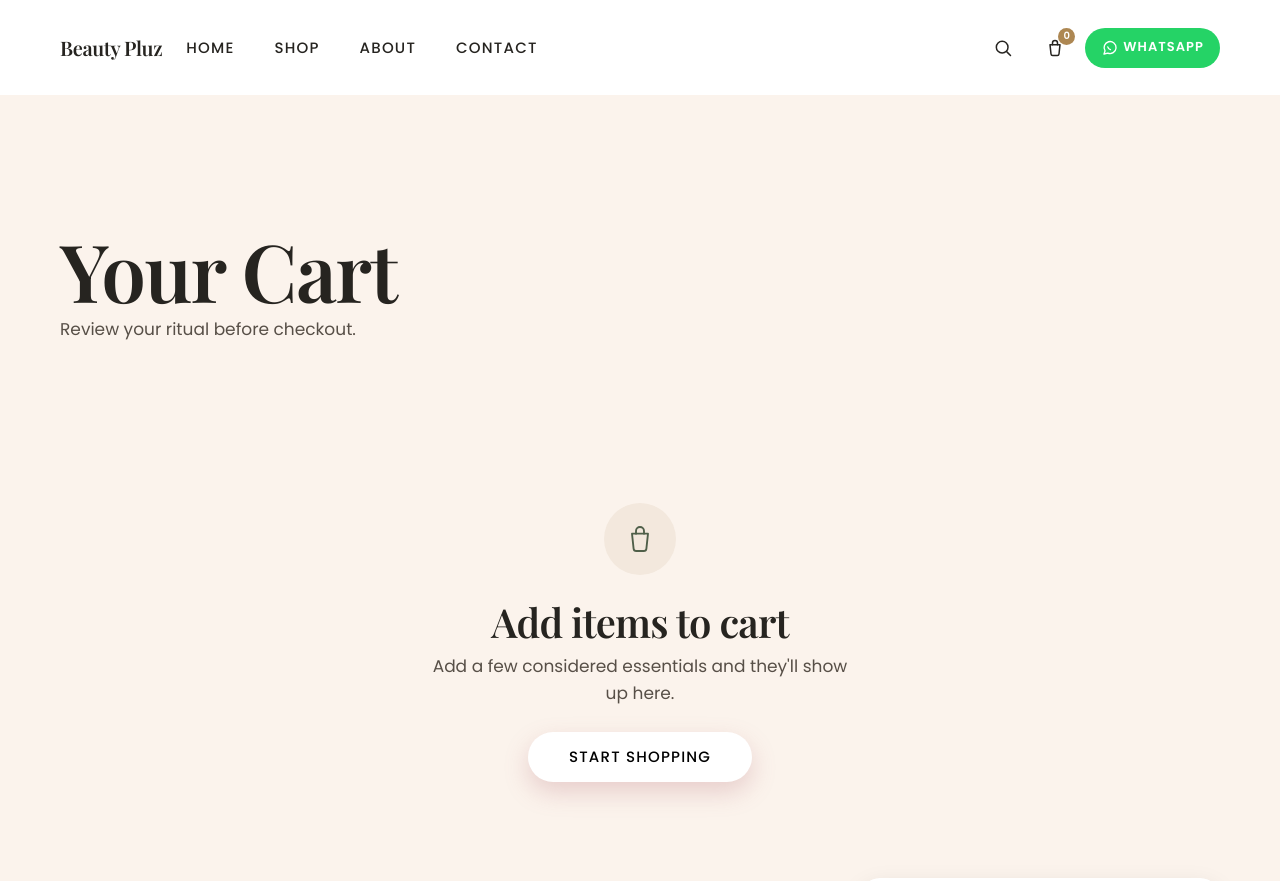
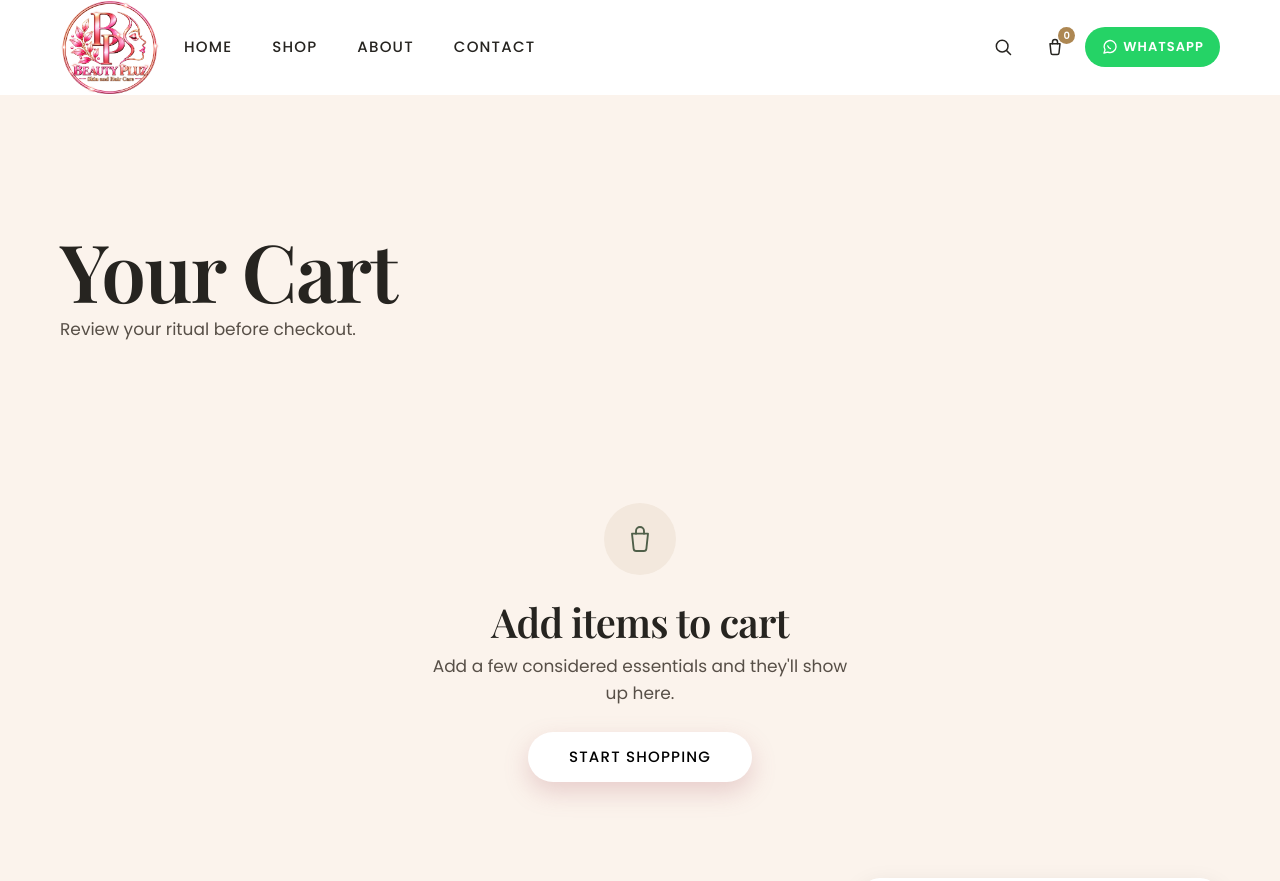
Before and after one commit to oedesign/beauty-pluz, a plain HTML site: page cart.html in a window 1280 px wide. Shown: the top 881 px of the page. Drawn offline with nearby package versions, Linux system fonts and the light colour scheme.

Commit message:
added a logo to all pages

```diff
--- a/cart.html
+++ b/cart.html
@@ -32,7 +32,7 @@
 
   <header class="site-header">
     <div class="container">
-      <a href="index.html" class="logo">Beauty Pluz</a>
+      <a href="index.html" class="logo"><img src="images/beautypluz-logo.webp" alt="" width="100"></a>
 
       <nav class="nav-primary" id="primary-nav" aria-label="Primary">
         <ul>
```
Also changed, not shown: about.html (+1 -1 lines), contact.html (+1 -1 lines), index.html (+3 -0 lines), product.html (+1 -1 lines), shop.html (+1 -1 lines).
